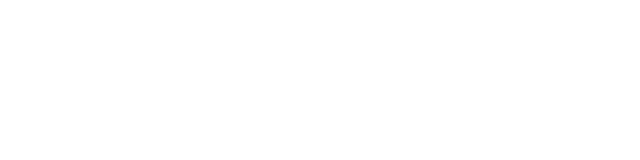
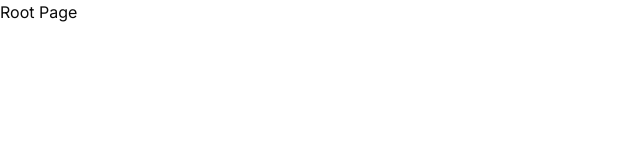
Before and after one commit to xuniorss/ai-companion, a Next.js app: page / in a window 1280 px wide. Shown: the top 160 px of the page, without its empty margins (0-640 px from the left). Built offline with nearby package versions, Linux system fonts and the light colour scheme.

Commit message:
feat:Folder Setup

```diff
--- /dev/null
+++ b/src/app/(root)/(routes)/page.tsx
@@ -0,0 +1,3 @@
+export default function RootPage() {
+   return <div>Root Page</div>
+}
--- a/src/app/page.tsx
+++ /dev/null
@@ -1,3 +0,0 @@
-export default function Home() {
-	return <div></div>
-}
```
